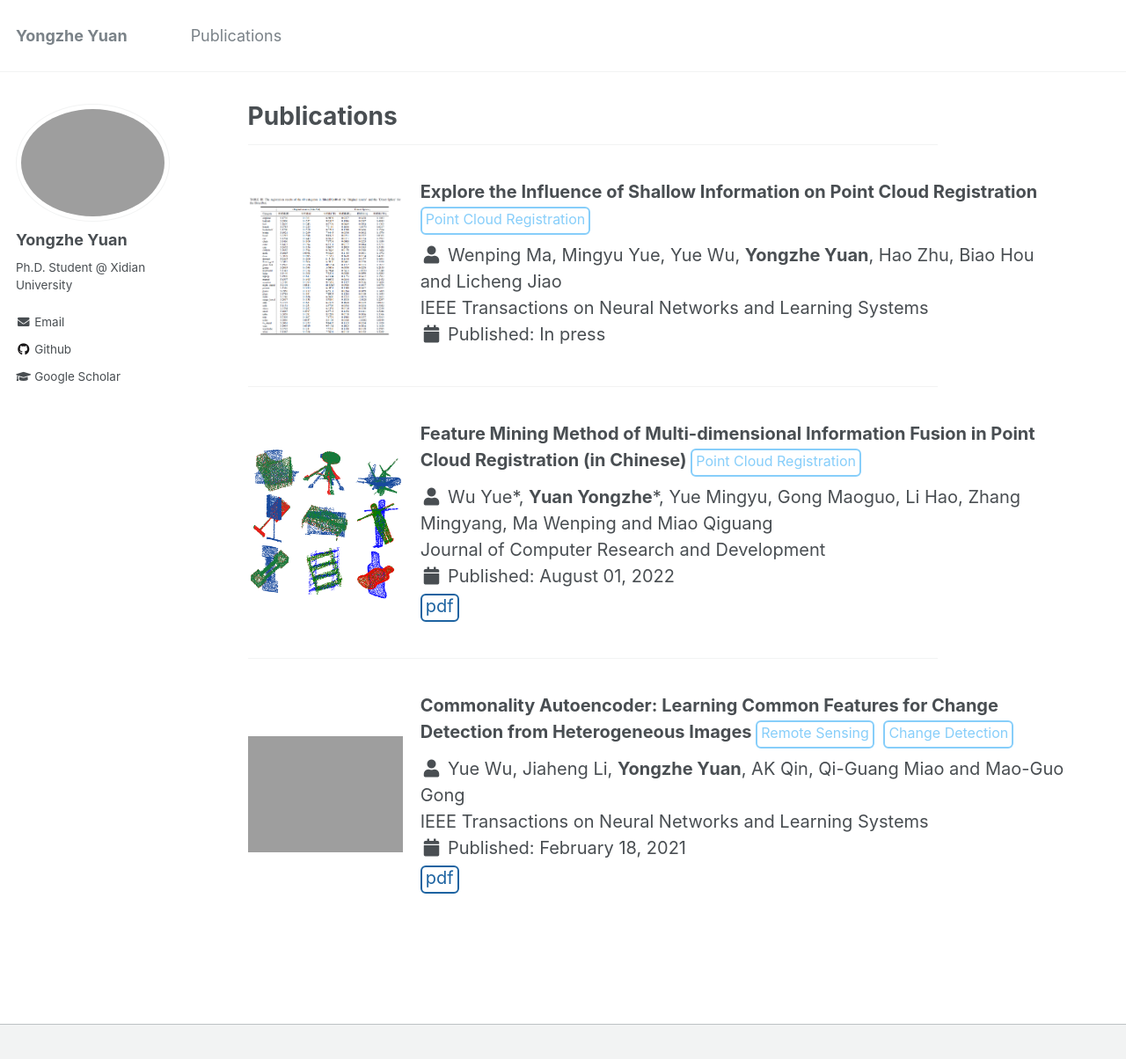
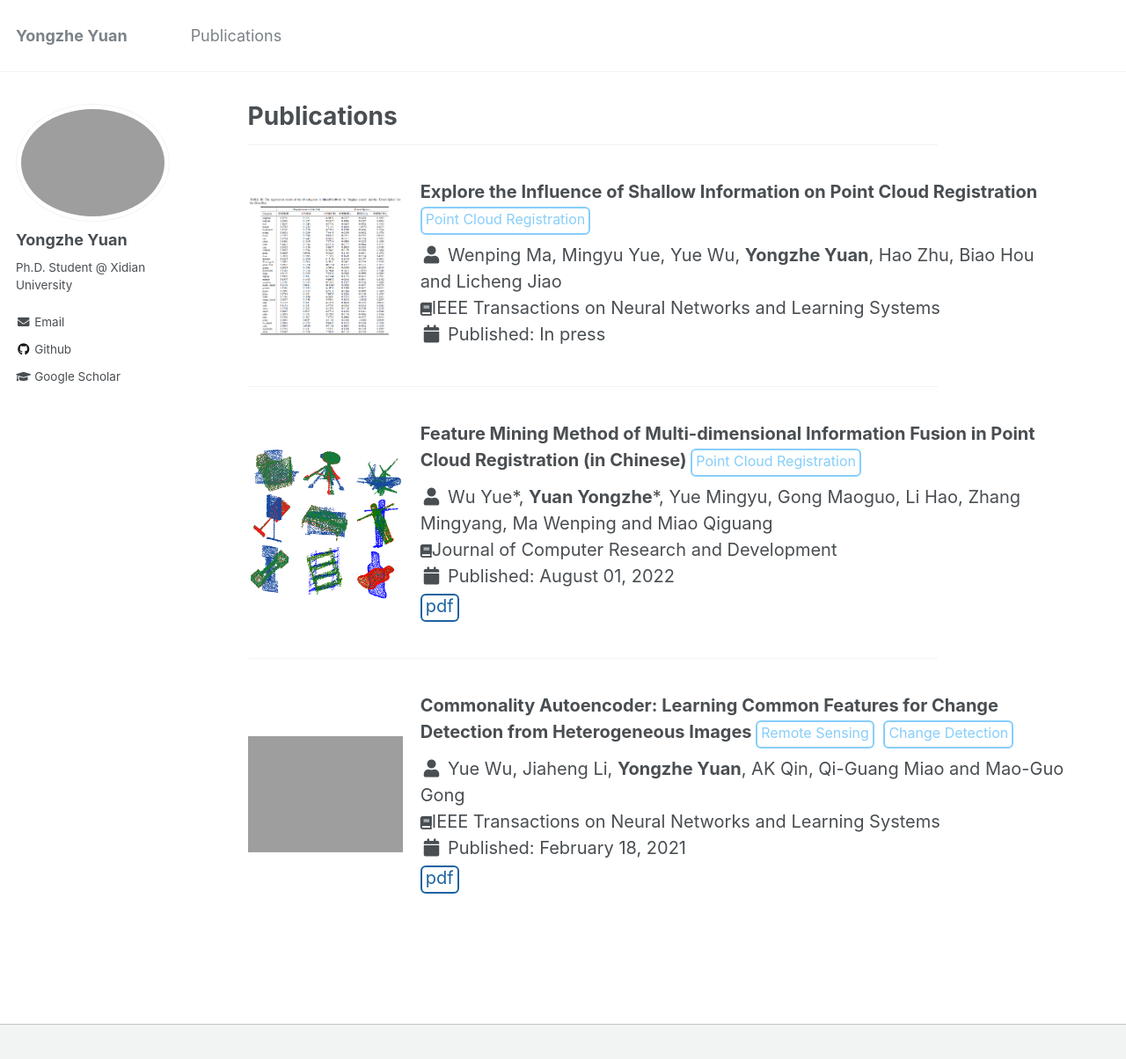
Before and after one commit to YYZMARS/YYZMARS.github.io, a Jekyll site: the page built from _pages/publications.md, in a window 1280 px wide and 1237 px high. Shown: the top 1204 px of the window at 88% size. Built offline with Jekyll 4.4.1, drawn with Linux system fonts in a browser that asks for light colours.

Commit message:
Update archive-single-pub.html

```diff
--- a/_includes/archive-single-pub.html
+++ b/_includes/archive-single-pub.html
@@ -42,7 +42,7 @@
 
           <br>
             <i class="fas fa-fw fa-user" aria-hidden="true"></i> {{ post.author }}<br>
-            {{ post.venue }}<br>
+            <i class="fas fa-book fa-xs" aria-hidden="true"></i>{{ post.venue }}<br>
 
             <i class="fas fa-fw fa-calendar" aria-hidden="true"></i>
             Published: {{ post.dd }}<br>
```
